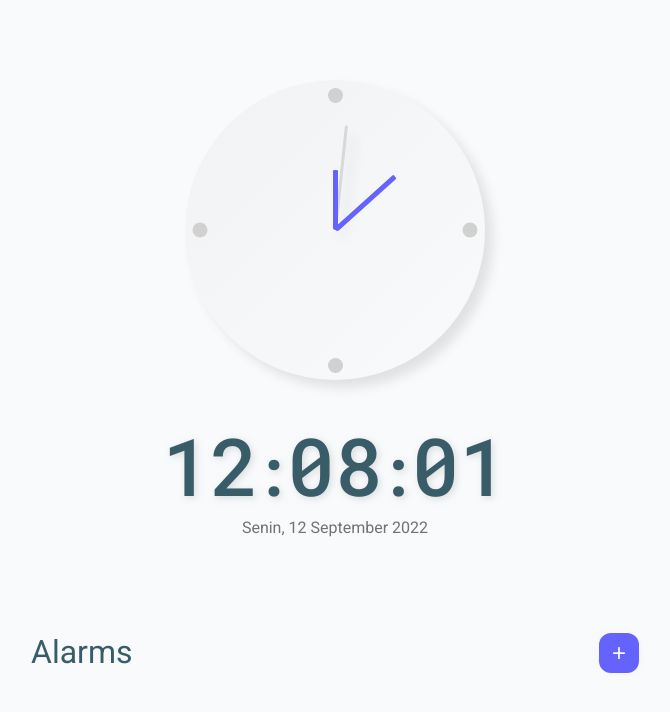
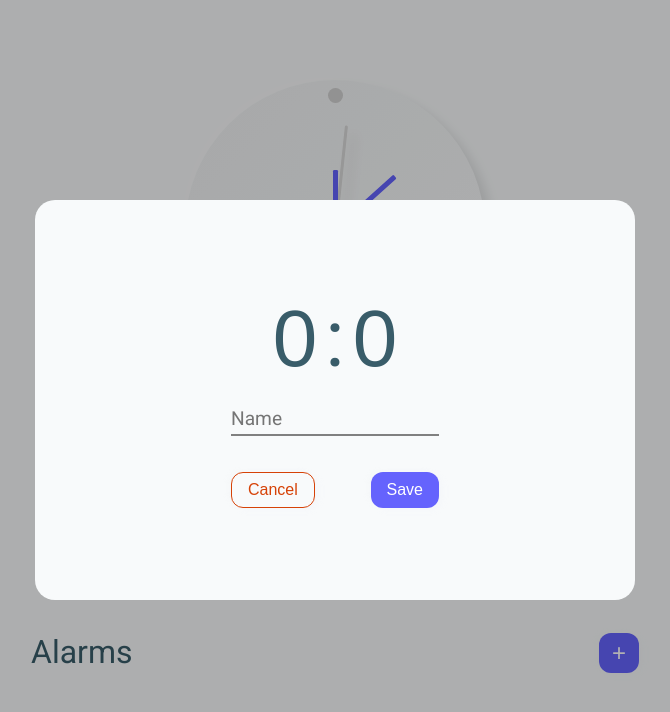
Before and after one commit to ryohilmi/vue-clock-app, a Vue app: page / in a window 1280 px wide. Shown: the top 712 px of the page, without its empty margins (305-975 px from the left). Built offline with nearby package versions, Linux system fonts and the light colour scheme.

Commit message:
add alarm modal

```diff
--- a/src/components/Alarm.vue
+++ b/src/components/Alarm.vue
@@ -1,14 +1,17 @@
 <script>
 import AlarmItem from './AlarmItem.vue';
+import AlarmModal from './AlarmModal.vue';
 
 export default {
   data() {
     return {
       alarms: [],
+      isModalOpen: true,
     };
   },
   components: {
     AlarmItem,
+    AlarmModal,
   },
   mounted() {
     this.alarms = JSON.parse(localStorage.getItem('vue-alarm')) || this.alarms;
@@ -18,6 +21,12 @@ export default {
       this.alarms[id].isActive = isActive;
       localStorage.setItem('vue-alarm', JSON.stringify(this.alarms));
     },
+    closeModal: function () {
+      this.isModalOpen = false;
+    },
+    openModal: function () {
+      this.isModalOpen = true;
+    },
   },
 };
 </script>
@@ -26,8 +35,9 @@ export default {
   <div class="alarm">
     <div class="header">
       <h1>Alarms</h1>
-      <button>+</button>
+      <button @click="openModal">+</button>
     </div>
+    <AlarmModal :isOpen="isModalOpen" @close="closeModal" />
     <AlarmItem
       v-for="(alarm, index) in alarms"
       :key="index"
--- a/src/components/AlarmItem.vue
+++ b/src/components/AlarmItem.vue
@@ -8,7 +8,7 @@ export default {
   },
   methods: {
     toggleAlarm(e) {
-      this.$emit("toggle", this.alarmId, e.target.checked);
+      this.$emit('toggle', this.alarmId, e.target.checked);
     },
   },
 };
@@ -16,7 +16,7 @@ export default {
 
 <template>
   <div class="alarm-item">
-    <span>{{ alarm.hour }}:{{ alarm.minute.toString().padStart(2, "0") }}</span>
+    <span>{{ alarm.hour }}:{{ alarm.minute.toString().padStart(2, '0') }}</span>
     <input
       type="checkbox"
       name=""
@@ -70,7 +70,7 @@ label {
 }
 
 label:after {
-  content: "";
+  content: '';
   position: absolute;
   top: 0px;
   left: 0;
--- /dev/null
+++ b/src/components/AlarmModal.vue
@@ -0,0 +1,146 @@
+<script>
+export default {
+  data() {
+    return {
+      hours: 0,
+      minute: 0,
+      name: '',
+    };
+  },
+  props: {
+    isOpen: {
+      type: Boolean,
+      required: true,
+    },
+  },
+  methods: {
+    close: function () {
+      this.$emit('close');
+    },
+  },
+};
+</script>
+
+<template>
+  <div class="modal" :class="{ open: isOpen }" @click.self="close">
+    <div class="container">
+      <div class="time-picker">
+        <input type="number" v-model="hours" dir="rtl" min="0" max="23" />
+        <span>:</span>
+        <input type="number" v-model="minute" min="0" max="59" />
+      </div>
+      <input type="text" v-model="name" name="alarm name" placeholder="Name" />
+      <div class="buttons">
+        <button @click="close">Cancel</button>
+        <button>Save</button>
+      </div>
+    </div>
+  </div>
+</template>
+
+<style lang="scss" scoped>
+.open {
+  display: flex !important;
+}
+
+.modal {
+  display: none;
+  background: rgba(0, 0, 0, 0.3);
+  width: 100%;
+  height: 100vh;
+  position: fixed;
+  top: 0;
+  z-index: 9;
+  color: rgb(57, 92, 105);
+
+  .container {
+    background: rgb(248, 250, 251);
+    justify-self: center;
+    align-self: center;
+    margin: auto;
+    padding: 2rem 2.5rem;
+    min-width: 600px;
+    min-height: 400px;
+    border-radius: 20px;
+    display: flex;
+    flex-direction: column;
+    justify-content: center;
+    z-index: 11;
+
+    .time-picker {
+      display: flex;
+      justify-content: center;
+
+      input[type='number'] {
+        background: none;
+        border: none;
+        outline: none;
+        font-size: 5rem;
+        padding: 0;
+        margin: 0;
+        width: 6.5rem;
+        -moz-appearance: textfield;
+        color: rgb(57, 92, 105);
+        caret-color: transparent;
+
+        &:nth-child(1) {
+          text-align: right;
+        }
+      }
+
+      span {
+        font-size: 5rem;
+        margin: 0 0.5rem;
+      }
+    }
+
+    input[type='text'] {
+      width: 40%;
+      font-family: 'Roboto';
+      outline: none;
+      border: none;
+      background: none;
+      border-bottom: 2px solid gray;
+      margin: 1rem auto;
+      font-size: 1.2rem;
+      color: rgb(57, 92, 105);
+      padding: 0.3rem 0;
+
+      &:not(:placeholder-shown) {
+        border-bottom: 2px solid rgb(101, 99, 253);
+      }
+    }
+
+    .buttons {
+      margin-top: 1.25rem;
+      width: 40%;
+      align-self: center;
+      display: flex;
+      justify-content: space-between;
+
+      button {
+        cursor: pointer;
+        outline: none;
+        border: none;
+        font-size: 1rem;
+        padding: 0.5rem 1rem;
+        background: rgb(101, 99, 253);
+        color: white;
+        border-radius: 12px;
+        box-shadow: -4px -2px 4px 0px rgba(231, 231, 231, 0.1),
+          4px 2px 6px 0px rgba(228, 228, 247, 0.1);
+
+        &:hover {
+          filter: brightness(85%);
+        }
+
+        &:nth-child(1) {
+          background: none;
+          border: 1px solid rgb(214, 66, 7);
+          color: rgb(214, 66, 7);
+        }
+      }
+    }
+  }
+}
+</style>
```
